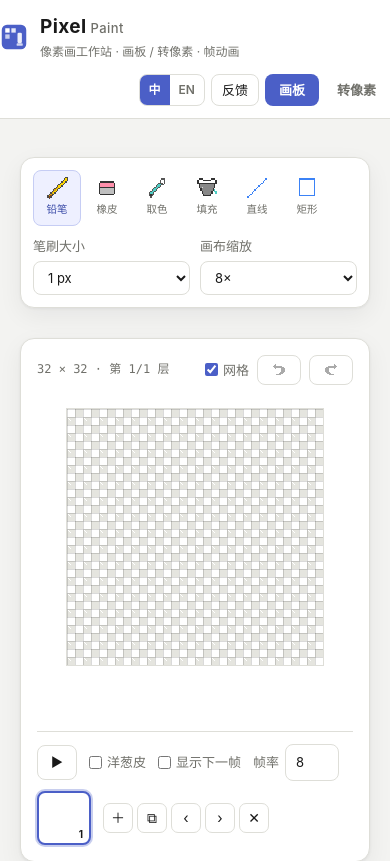
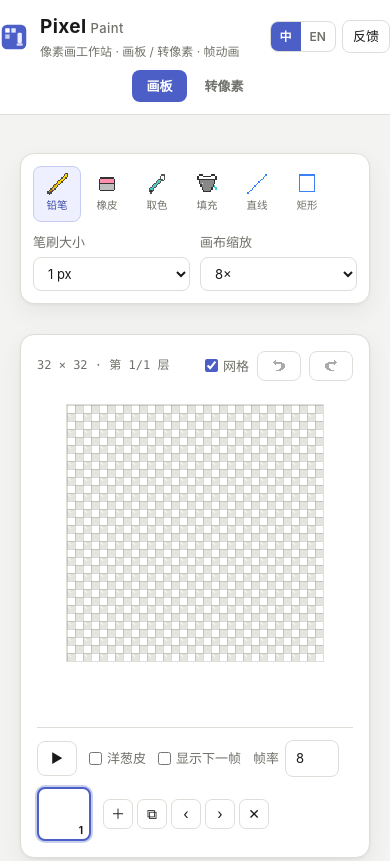
Before and after one commit to FIERsity/PixelPaint, a React (Vite) app: page / in a window 390 px wide. Shown: the top 861 px of the page. Built offline with nearby package versions, Linux system fonts and the light colour scheme.

Commit message:
Center workspace navigation

```diff
--- a/src/App.tsx
+++ b/src/App.tsx
@@ -260,6 +260,23 @@ export default function App() {
               <p className="tagline">{t("tagline")}</p>
             </div>
           </div>
+          <nav className="tabs" role="tablist" aria-label={t("workspace")} onKeyDown={onTabKeyDown}>
+            {TABS.map((tabItem) => (
+              <button
+                key={tabItem.id}
+                type="button"
+                role="tab"
+                id={`tab-${tabItem.id}`}
+                aria-selected={tab === tabItem.id}
+                aria-controls={`panel-${tabItem.id}`}
+                tabIndex={tab === tabItem.id ? 0 : -1}
+                className={`tab ${tab === tabItem.id ? "active" : ""}`}
+                onClick={() => setTab(tabItem.id)}
+              >
+                {t(tabItem.labelKey)}
+              </button>
+            ))}
+          </nav>
           <div className="header-actions">
             <div className="lang-switch" role="group" aria-label={t("language")}>
               <button
@@ -282,23 +299,6 @@ export default function App() {
             <button type="button" className="btn-ghost header-feedback" onClick={() => setFeedbackOpen(true)}>
               {t("feedback")}
             </button>
-            <nav className="tabs" role="tablist" aria-label={t("workspace")} onKeyDown={onTabKeyDown}>
-              {TABS.map((tabItem) => (
-                <button
-                  key={tabItem.id}
-                  type="button"
-                  role="tab"
-                  id={`tab-${tabItem.id}`}
-                  aria-selected={tab === tabItem.id}
-                  aria-controls={`panel-${tabItem.id}`}
-                  tabIndex={tab === tabItem.id ? 0 : -1}
-                  className={`tab ${tab === tabItem.id ? "active" : ""}`}
-                  onClick={() => setTab(tabItem.id)}
-                >
-                  {t(tabItem.labelKey)}
-                </button>
-              ))}
-            </nav>
           </div>
         </div>
       </header>
--- a/src/index.css
+++ b/src/index.css
@@ -83,19 +83,18 @@ input[type="checkbox"]:focus-visible, input[type="range"]:focus-visible {
   z-index: 50;
 }
 .header-inner {
-  display: flex;
+  display: grid;
+  grid-template-columns: minmax(0, 1fr) auto minmax(0, 1fr);
   align-items: center;
-  justify-content: space-between;
   padding: 14px 20px;
   gap: 12px;
-  flex-wrap: wrap;
 }
-.brand { display: flex; align-items: center; gap: 12px; }
+.brand { grid-column: 1; min-width: 0; display: flex; align-items: center; gap: 12px; }
 .brand-icon { color: var(--primary); display: flex; }
 .brand h1 { font-size: 21px; font-weight: 700; letter-spacing: 0.4px; }
 .brand-sub { color: var(--muted); font-size: 13px; font-weight: 500; margin-left: 4px; }
 .tagline { font-size: 13px; color: var(--muted); }
-.header-actions { display: flex; align-items: center; justify-content: flex-end; gap: 8px; flex-wrap: wrap; }
+.header-actions { grid-column: 3; justify-self: end; display: flex; align-items: center; justify-content: flex-end; gap: 8px; flex-wrap: wrap; }
 .lang-switch {
   display: inline-flex; border: 1px solid var(--border); border-radius: 8px;
   overflow: hidden; background: var(--card);
@@ -127,7 +126,7 @@ html[lang="en"] .project-actions > .btn-ghost {
 html[lang="en"] .project-hint { font-size: 11px !important; line-height: 1.5; }
 
 /* ---------- Tab 导航 ---------- */
-.tabs { display: flex; gap: 4px; }
+.tabs { grid-column: 2; justify-self: center; display: flex; gap: 4px; white-space: nowrap; }
 .tab {
   font: inherit; font-size: 13px; font-weight: 600; padding: 6px 14px;
   border-radius: 8px; border: none; background: none; color: var(--muted);
@@ -245,10 +244,16 @@ html[lang="en"] .project-hint { font-size: 11px !important; line-height: 1.5; }
 }
 
 @media (max-width: 560px) {
-  .header-inner { padding: 12px 0; }
+  .header-inner {
+    grid-template-columns: minmax(0, 1fr) auto;
+    padding: 12px 0;
+    row-gap: 8px;
+  }
+  .header-actions { grid-column: 2; width: auto; }
+  .tabs { grid-column: 1 / -1; grid-row: 2; }
   .brand h1 { font-size: 19px; }
   .tagline { font-size: 12px; }
-  .header-actions { width: 100%; gap: 6px; }
+  .header-actions { gap: 6px; }
   .header-feedback { padding: 5px 10px; }
   .tool-btn { min-width: 44px; font-size: 10.5px; }
   .card { padding: 14px; margin-top: 14px; }
```
